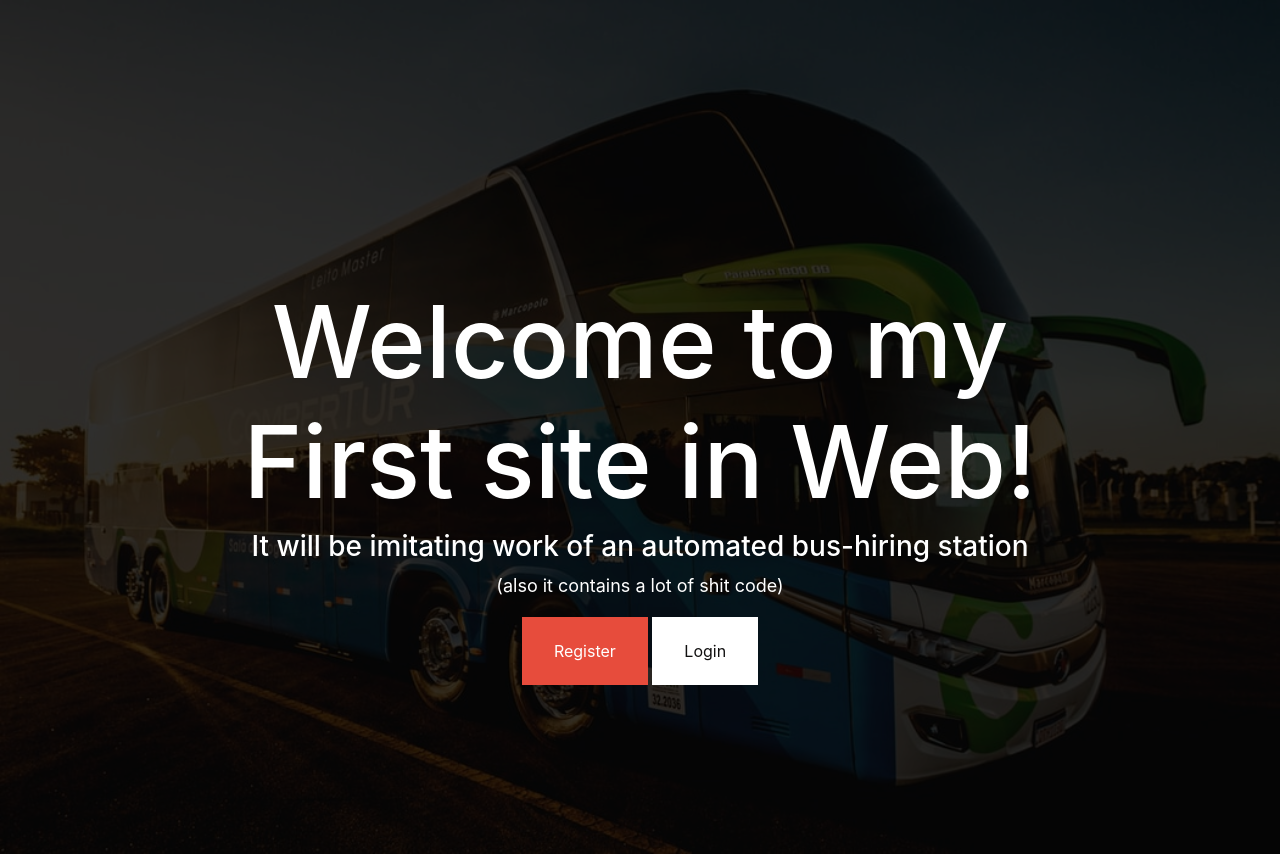
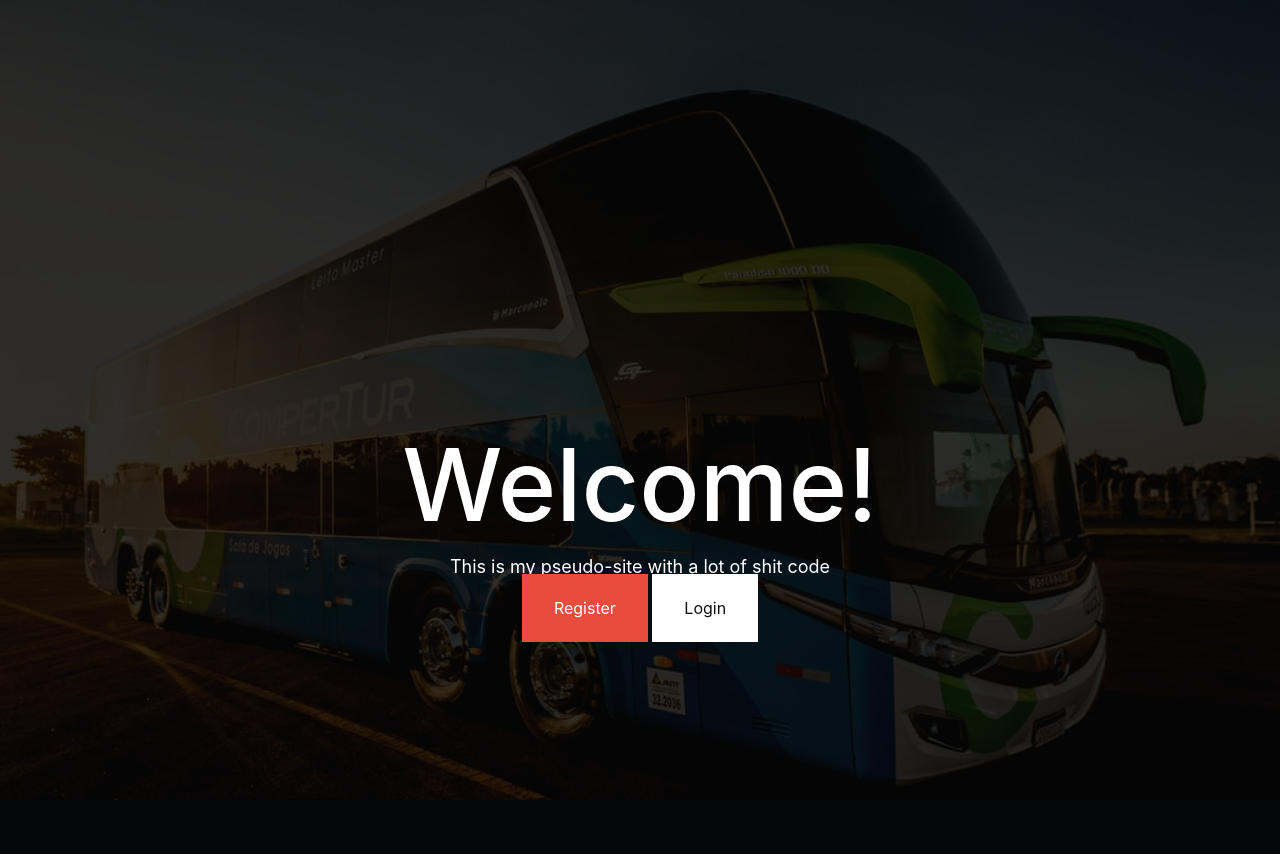
Before and after one commit to Mimkaa/calculator_grapher, a Django app: page / in a window 1280 px wide. After the commit the page ends 800 px from the top, so only its background shows below. Run offline with Django 3.2, Linux system fonts and the light colour scheme; some libraries are stand-ins or nearby versions.

Commit message:
39 comit

```diff
--- a/affiliate/templates/initial.html
+++ b/affiliate/templates/initial.html
@@ -11,9 +11,6 @@
     <link href="https://cdn.jsdelivr.net/npm/bootstrap@5.1.1/dist/css/bootstrap.min.css" rel="stylesheet" integrity="sha384-F3w7mX95PdgyTmZZMECAngseQB83DfGTowi0iMjiWaeVhAn4FJkqJByhZMI3AhiU" crossorigin="anonymous">
 
     <link rel="stylesheet" href="https://maxcdn.bootstrapcdn.com/bootstrap/4.0.0/css/bootstrap.min.css" integrity="sha384-Gn5384xqQ1aoWXA+058RXPxPg6fy4IWvTNh0E263XmFcJlSAwiGgFAW/dAiS6JXm" crossorigin="anonymous">
-    <script src="https://code.jquery.com/jquery-3.2.1.slim.min.js" integrity="sha384-KJ3o2DKtIkvYIK3UENzmM7KCkRr/rE9/Qpg6aAZGJwFDMVNA/GpGFF93hXpG5KkN" crossorigin="anonymous"></script>
-    <script src="https://cdnjs.cloudflare.com/ajax/libs/popper.js/1.12.9/umd/popper.min.js" integrity="sha384-ApNbgh9B+Y1QKtv3Rn7W3mgPxhU9K/ScQsAP7hUibX39j7fakFPskvXusvfa0b4Q" crossorigin="anonymous"></script>
-    <script src="https://maxcdn.bootstrapcdn.com/bootstrap/4.0.0/js/bootstrap.min.js" integrity="sha384-JZR6Spejh4U02d8jOt6vLEHfe/JQGiRRSQQxSfFWpi1MquVdAyjUar5+76PVCmYl" crossorigin="anonymous"></script>
 
     <title>
         {% block title %}
@@ -22,7 +19,9 @@
     </title>
       <style type="text/css">
             .carousel-item{
-
+            height:100vh;
+            min-height:300px;
+            background:no-repeat scroll center scroll;
             -webkit-background-size:cover;
             background-size:cover;
 
@@ -57,20 +56,17 @@
 
 
 
+  <div class="carousel-inner">
     <div class="carousel-item active" >
       <img class="d-block w-100" src="{% static 'affiliate/images/1.jpg' %}" alt="Second slide " >
-      <div class="carousel-caption d-none d-md-block" style="bottom:20%;  ">
-        <h5 style="font-size:100px;">Welcome to my First site in Web!</h5>
-        <h3>It will be imitating work of an automated bus-hiring station</h3>
-        <p style="font-size:18px">(also it contains  a lot of shit code) </p>
-        <br/>
+      <div class="carousel-caption d-none d-md-block" style="bottom:20%;">
+        <h5 style="font-size:100px;">Welcome!</h5>
+        <p style="font-size:18px">This is my pseudo-site with a lot of shit code </p>
           <div class="slider-btn" >
               <a style="background-color:#e74c3c; color:white; border-radius:0; padding:1.5rem 2rem; font-size:1rem; " href="{% url 'register' %}">Register</a>
               <a style="background-color:white; color:#111010; border-radius:0; padding:1.5rem 2rem; font-size:1rem; "  href="{% url 'login' %}">Login</a>
           </div>
       </div>
-
-
 
 
 
```
